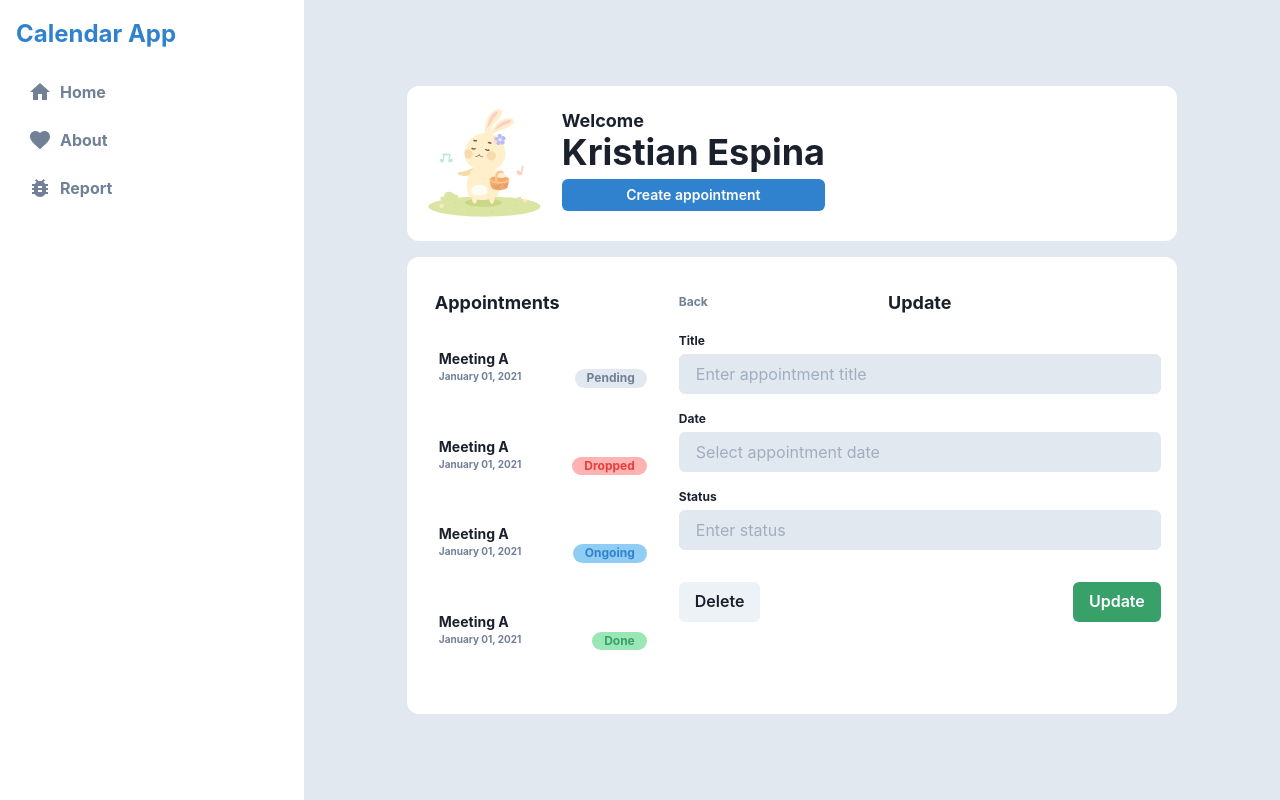
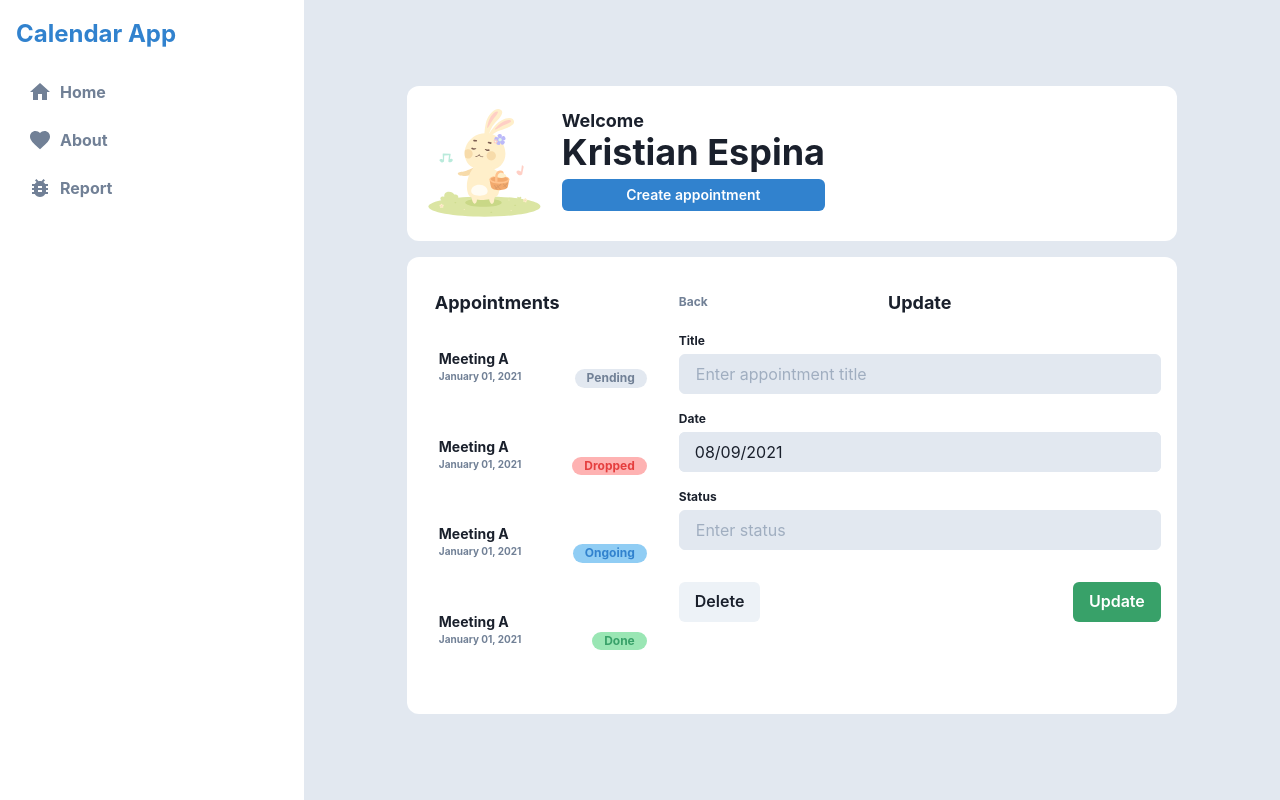
Before and after one commit to kristianespina/ethereal-calendar, a React (Create React App) app: page /#/ in a window 1280 px wide. Built offline with nearby package versions, Linux system fonts and the light colour scheme.

Commit message:
Added Date Picker

```diff
--- a/package.json
+++ b/package.json
@@ -18,6 +18,7 @@
     "@types/react-redux": "^7.1.18",
     "framer-motion": "^4.1.17",
     "react": "^17.0.2",
+    "react-datepicker": "^4.2.0",
     "react-dom": "^17.0.2",
     "react-redux": "^7.2.4",
     "react-router-dom": "^5.2.0",
@@ -51,6 +52,7 @@
     ]
   },
   "devDependencies": {
+    "@types/react-datepicker": "^4.1.4",
     "@types/react-router-dom": "^5.1.8"
   }
 }
--- a/src/components/AppointmentView/AppointmentView.tsx
+++ b/src/components/AppointmentView/AppointmentView.tsx
@@ -1,7 +1,9 @@
 import React from "react";
 import { Flex, Box, Button, Spacer } from "@chakra-ui/react";
 
-import InputBox from "./InputBox";
+import { DatePicker, TextInput } from "../Input";
+import { log } from "util";
+import DateInput from "../Input/DateInput";
 
 type Props = {
   showHeaders?: boolean;
@@ -44,9 +46,17 @@ const AppointmentView: React.FC<Props> = ({
         </Box>
       </Flex>
       {/* Contents */}
-      <InputBox label="Title" placeholder="Enter appointment title" />
-      <InputBox label="Date" placeholder="Select appointment date" />
-      <InputBox label="Status" placeholder="Enter status" />
+      <TextInput label="Title" placeholder="Enter appointment title" />
+
+      <DateInput
+        label="Date"
+        placeholder="Select schedule date"
+        onChange={(d) => {
+          console.log(d);
+        }}
+        selectedDate={new Date()}
+      />
+      <TextInput label="Status" placeholder="Enter status" />
       <Flex direction="row" mt={4}>
         {showDeleteButton && <Button>Delete</Button>}
         <Spacer />
--- /dev/null
+++ b/src/components/Input/DateInput.tsx
@@ -0,0 +1,27 @@
+import React from "react";
+import { Text, Box } from "@chakra-ui/react";
+
+import DatePicker from "./DatePicker";
+
+type Props = {
+  label: string;
+  placeholder?: string;
+  onChange: (d: any) => void;
+  selectedDate: Date;
+};
+const DateInput = ({ label, placeholder, onChange, selectedDate }: Props) => {
+  return (
+    <Box>
+      <Text fontWeight="bold" fontSize={12} mb={1}>
+        {label}
+      </Text>
+      <DatePicker
+        placeholderText={placeholder}
+        onChange={onChange}
+        selected={selectedDate}
+      />
+    </Box>
+  );
+};
+
+export default DateInput;
--- /dev/null
+++ b/src/components/Input/DatePicker.css
@@ -0,0 +1,198 @@
+.light-theme {
+  --light-gray: var(--chakra-colors-gray-200);
+  --gray: var(--chakra-colors-gray-300);
+  --blue700: var(--chakra-colors-blue-600);
+  --blue600: var(--chakra-colors-blue-500);
+  --blue500: var(--chakra-colors-gray-400);
+  --blue400: var(--chakra-colors-gray-300);
+  --blue300: var(--chakra-colors-gray-200);
+  --blue200: var(--chakra-colors-gray-200);
+  --blue100: var(--chakra-colors-gray-100);
+  --monthBackground: var(--chakra-colors-white);
+  --text: var(--chakra-colors-black);
+  --negative-text: var(--chakra-colors-white);
+}
+.dark-theme {
+  --light-gray: var(--chakra-colors-gray-600);
+  --gray: var(--chakra-colors-gray-500);
+  --blue700: var(--chakra-colors-blue-600);
+  --blue600: var(--chakra-colors-blue-300);
+  --blue500: var(--chakra-colors-gray-500);
+  --blue400: var(--chakra-colors-gray-600);
+  --blue300: var(--chakra-colors-gray-700);
+  --blue200: var(--chakra-colors-gray-600);
+  --blue100: var(--chakra-colors-gray-800);
+  --monthBackground: var(--chakra-colors-gray-700);
+  --text: var(--chakra-colors-gray-200);
+  --negative-text: var(--chakra-colors-black);
+}
+
+/* if you dont want to use chakra's theme use this class in the wrapping div. These are the exact original values */
+.light-theme-original {
+  --light-gray: #cccccc;
+  --gray: #b3b3b3;
+  --blue700: #2a69ac;
+  --blue600: #3182ce;
+  --blue500: #a0aec0;
+  --blue400: #cbd5e0;
+  --blue300: #e2e8f0;
+  --blue200: #edf2f7;
+  --blue100: #f7fafc;
+}
+.react-datepicker {
+  font-family: unset;
+  font-size: 0.9rem;
+  border-color: var(--light-gray);
+}
+
+.react-datepicker-wrapper,
+.react-datepicker__input-container {
+  display: block;
+  background: #e2e8f0;
+  border-radius: 6px;
+}
+
+.react-datepicker__input-container {
+  font-size: 1rem;
+  padding-left: 1rem;
+  padding-right: 1rem;
+  height: 2.5rem;
+  /* border-radius: 0.25rem;
+  border: 1px solid;
+  border-color: var(--light-gray); */
+}
+.react-datapicker__input-text {
+  background-color: #e2e8f0;
+}
+
+.react-datepicker__input-container:hover {
+  border-color: var(--gray);
+}
+.react-datepicker__input-container:focus-within {
+  z-index: 1;
+  border-color: var(--blue600);
+  border-width: 1px;
+  box-shadow: 0 0 0 1px var(--blue600);
+}
+
+.react-datepicker__input-container > input {
+  width: 100%;
+  height: 100%;
+  outline: 0;
+}
+
+.react-datepicker__navigation--next--with-time:not(.react-datepicker__navigation--next--with-today-button) {
+  right: 90px;
+}
+
+.react-datepicker__navigation--previous,
+.react-datepicker__navigation--next {
+  height: 8px;
+}
+
+.react-datepicker__navigation--previous {
+  border-right-color: var(--blue400);
+}
+
+.react-datepicker__navigation--previous:hover {
+  border-right-color: var(--blue500);
+}
+
+.react-datepicker__navigation--next {
+  border-left-color: var(--blue400);
+}
+
+.react-datepicker__navigation--next:hover {
+  border-left-color: var(--blue500);
+}
+
+.react-datepicker__header {
+  background-color: var(--blue100);
+}
+
+.react-datepicker__header,
+.react-datepicker__time-container {
+  border-color: var(--blue300);
+}
+
+.react-datepicker__current-month,
+.react-datepicker-time__header,
+.react-datepicker-year-header {
+  font-size: inherit;
+  font-weight: 600;
+  color: var(--text);
+}
+
+.react-datepicker__month {
+  background-color: var(--monthBackground);
+  margin: 0;
+  padding: 0.4rem;
+}
+
+.react-datepicker__time-container
+  .react-datepicker__time
+  .react-datepicker__time-box
+  ul.react-datepicker__time-list
+  li.react-datepicker__time-list-item {
+  margin: 0 1px 0 0;
+  height: auto;
+  padding: 7px 10px;
+}
+
+.react-datepicker__time-container
+  .react-datepicker__time
+  .react-datepicker__time-box
+  ul.react-datepicker__time-list
+  li.react-datepicker__time-list-item:hover {
+  background: var(--blue200);
+}
+
+.react-datepicker__day {
+  color: var(--text);
+}
+
+.react-datepicker__day:hover {
+  background: var(--blue200);
+}
+
+.react-datepicker__day-name {
+  color: var(--text);
+}
+
+.react-datepicker__day--selected,
+.react-datepicker__day--in-selecting-range,
+.react-datepicker__day--in-range,
+.react-datepicker__month-text--selected,
+.react-datepicker__month-text--in-selecting-range,
+.react-datepicker__month-text--in-range,
+.react-datepicker__time-container
+  .react-datepicker__time
+  .react-datepicker__time-box
+  ul.react-datepicker__time-list
+  li.react-datepicker__time-list-item--selected {
+  background: var(--blue600);
+  font-weight: normal;
+  color: var(--negative-text);
+}
+
+.react-datepicker__time-container
+  .react-datepicker__time
+  .react-datepicker__time-box
+  ul.react-datepicker__time-list
+  li.react-datepicker__time-list-item--selected:hover {
+  background: var(--blue700);
+}
+
+.react-datepicker__close-icon::after {
+  background-color: unset;
+  border-radius: unset;
+  font-size: 1.5rem;
+  font-weight: bold;
+  color: var(--light-gray);
+  height: 20px;
+  width: 20px;
+}
+
+.react-datepicker__close-icon::after:hover {
+  color: var(--gray);
+}
--- /dev/null
+++ b/src/components/Input/DatePicker.tsx
@@ -0,0 +1,24 @@
+import React from "react";
+import ReactDatePicker, { ReactDatePickerProps } from "react-datepicker";
+import { useColorMode } from "@chakra-ui/react";
+
+import "react-datepicker/dist/react-datepicker.css";
+import "./DatePicker.css";
+
+function DatePicker(props: ReactDatePickerProps) {
+  const { isClearable = false, showPopperArrow = false, ...rest } = props;
+  const isLight = useColorMode().colorMode === "light"; //you can check what theme you are using right now however you want
+
+  return (
+    <div className={isLight ? "light-theme" : "dark-theme"}>
+      <ReactDatePicker
+        isClearable={isClearable}
+        showPopperArrow={showPopperArrow}
+        className="react-datapicker__input-text"
+        {...rest}
+      />
+    </div>
+  );
+}
+
+export default DatePicker;
--- /dev/null
+++ b/src/components/Input/index.tsx
@@ -0,0 +1,2 @@
+export { default as DatePicker } from "./DatePicker";
+export { default as TextInput } from "./TextInput";
```
Also changed, not shown: src/components/Input/TextInput.tsx (renamed from src/components/AppointmentView/InputBox.tsx), 2 other files (tests, documents, lock files or other folders).
